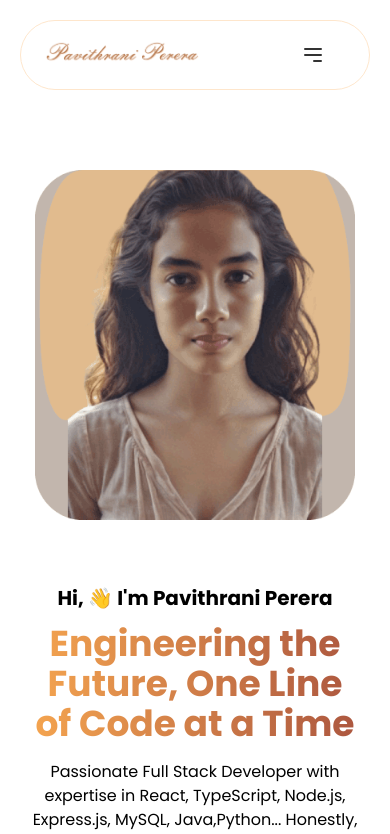
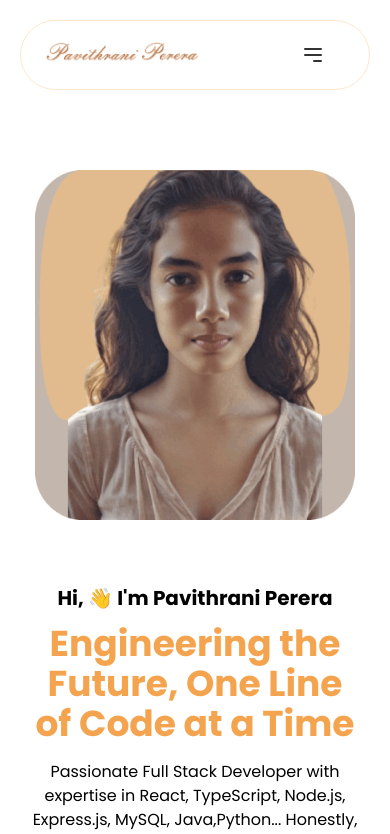
Before and after one commit to pavithraniperera/Portfolio, a React (Vite) app: page / in a window 390 px wide. Shown: the top 834 px of the page. Built offline with nearby package versions, Linux system fonts and the light colour scheme; a web font is replaced by a local one.

Commit message:
Update Hero.jsx

```diff
--- a/src/sections/Hero.jsx
+++ b/src/sections/Hero.jsx
@@ -18,7 +18,7 @@ const Hero = () => {
           </h3>
           <h1
             className="w-full lg:w-[530px] text-4xl lg:text-5xl  font-bold leadin-[50px] lg:leading-[60px]
-            mt-3 bg-gradient-to-r from-[#f4a44f] to-[#ac573f] bg-clip-text text-transparent "
+            mt-3 sm:bg-gradient-to-r from-[#f4a44f] to-[#ac573f] bg-clip-text text-transparent bg-[#f4a44f] "
           >
             Engineering the Future, One Line of Code at a Time
           </h1>
```
